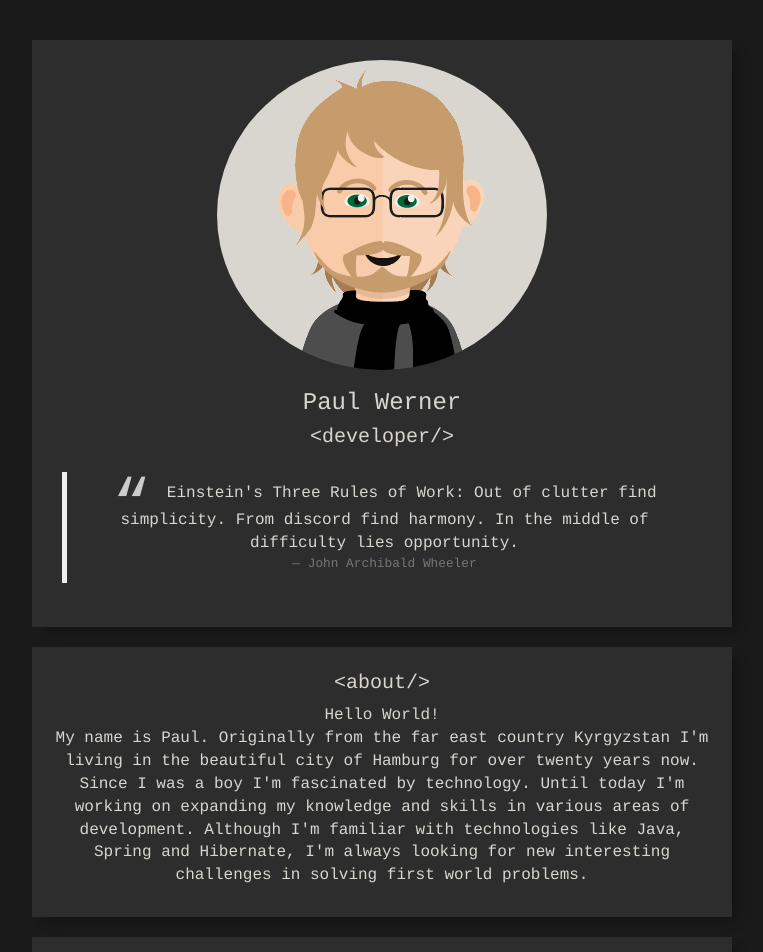
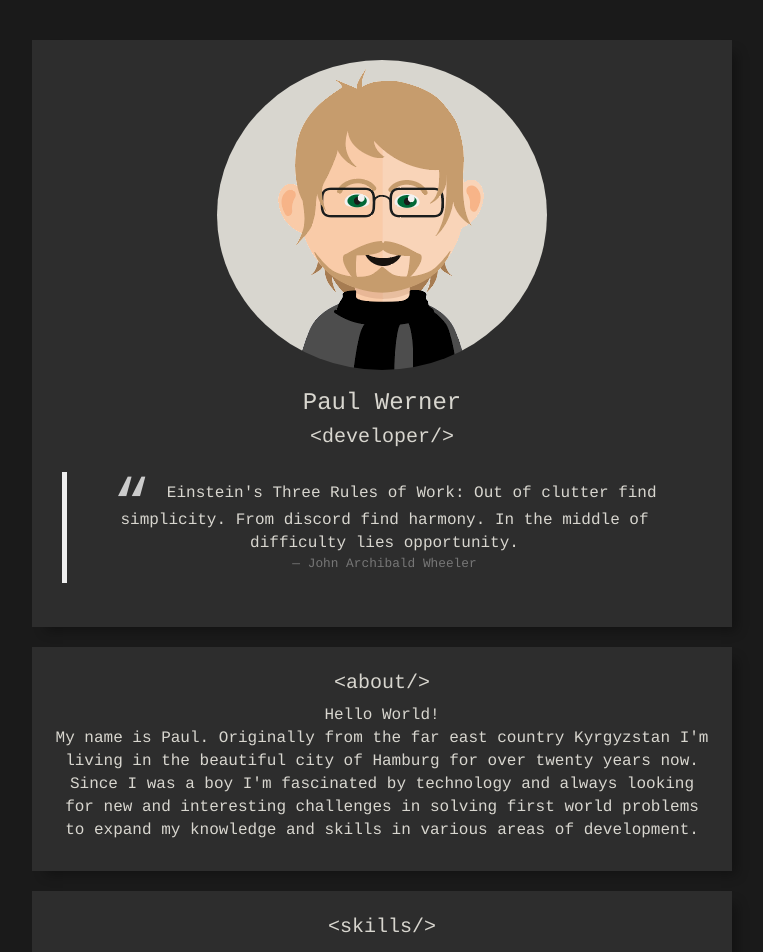
Before and after one commit to pashc/website, a Vue app: page / in a window 1280 px wide. Shown: the top 952 px of the page, without its empty margins (258-1021 px from the left). Built offline with nearby package versions, Linux system fonts and the light colour scheme.

Commit message:
rewrite about paragraph

```diff
--- a/src/components/About.vue
+++ b/src/components/About.vue
@@ -16,11 +16,9 @@
         title: "about",
         greetings: "Hello World!",
         text: "My name is Paul. Originally from the far east country Kyrgyzstan I'm living in the " +
-        "beautiful city of Hamburg for over twenty years now. Since I was a boy I'm fascinated by technology. " +
-        "Until today I'm working on expanding my knowledge and skills in various areas of development. " +
-        "Although I'm familiar with technologies like Java, Spring and Hibernate, I'm always looking for new " +
-        "interesting challenges in solving first world problems."
-
+        "beautiful city of Hamburg for over twenty years now. Since I was a boy I'm fascinated by technology " +
+        "and always looking for new and interesting challenges in solving first world problems to expand " +
+        "my knowledge and skills in various areas of development."
       }
     }
   }
```
